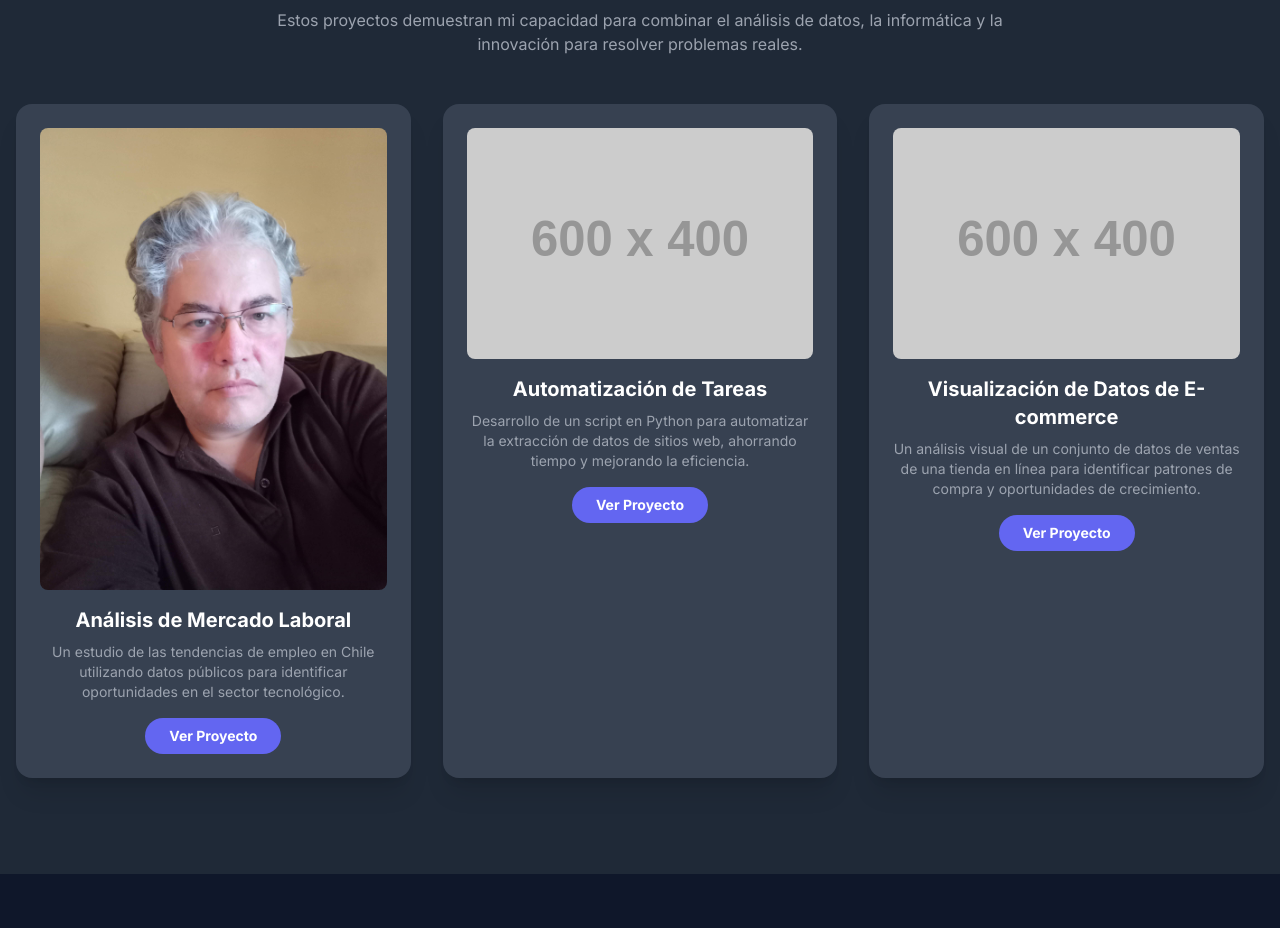
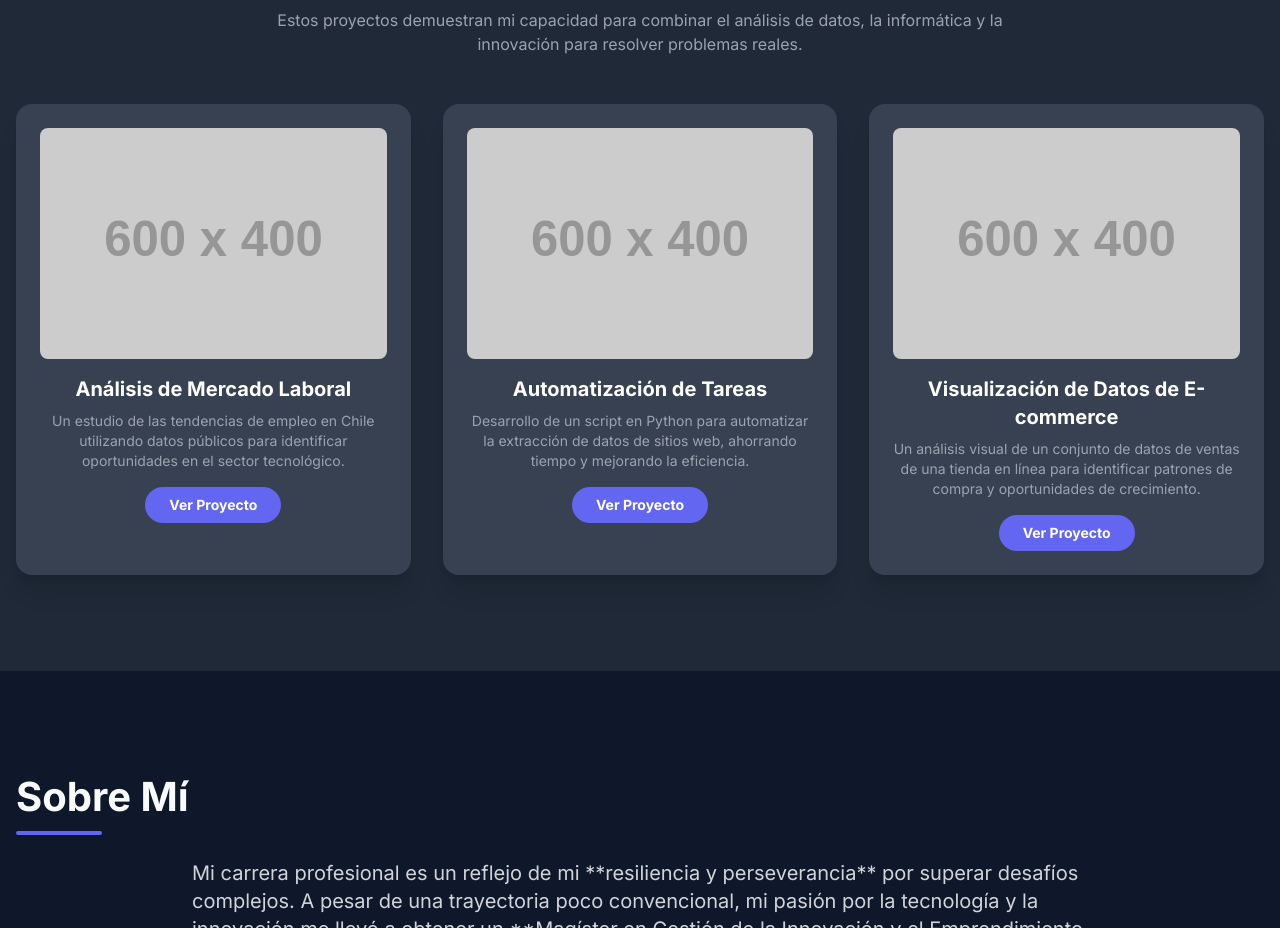
Before and after one commit to julucase/portafolio, a plain HTML site: page index.html in a window 1280 px wide. Shown: the part 1060-1988 px from the top of the page. Drawn offline with nearby package versions, Linux system fonts and the light colour scheme; placeholder pictures from the web are drawn by us.

Commit message:
Update index.html

```diff
--- a/index.html
+++ b/index.html
@@ -99,7 +99,7 @@ Puedes personalizar el contenido y los colores a tu gusto.
                 <div class="grid grid-cols-1 md:grid-cols-2 lg:grid-cols-3 gap-8">
                     <!-- Proyecto 1 -->
                     <div class="bg-gray-700 rounded-2xl p-6 shadow-xl hover:shadow-indigo-500/50 transition-shadow duration-300">
-                        <img src="IMG_20220319_181814.jpg" alt="Imagen del Proyecto 1" class="rounded-lg mb-4">
+                        <img src="https://placehold.co/600x400/475569/94a3b8?text=Proyecto+1" alt="Imagen del Proyecto 1" class="rounded-lg mb-4">
                         <h3 class="text-xl font-bold text-white mb-2">Análisis de Mercado Laboral</h3>
                         <p class="text-gray-400 text-sm mb-4">
                             Un estudio de las tendencias de empleo en Chile utilizando datos públicos para identificar oportunidades en el sector tecnológico.
```
